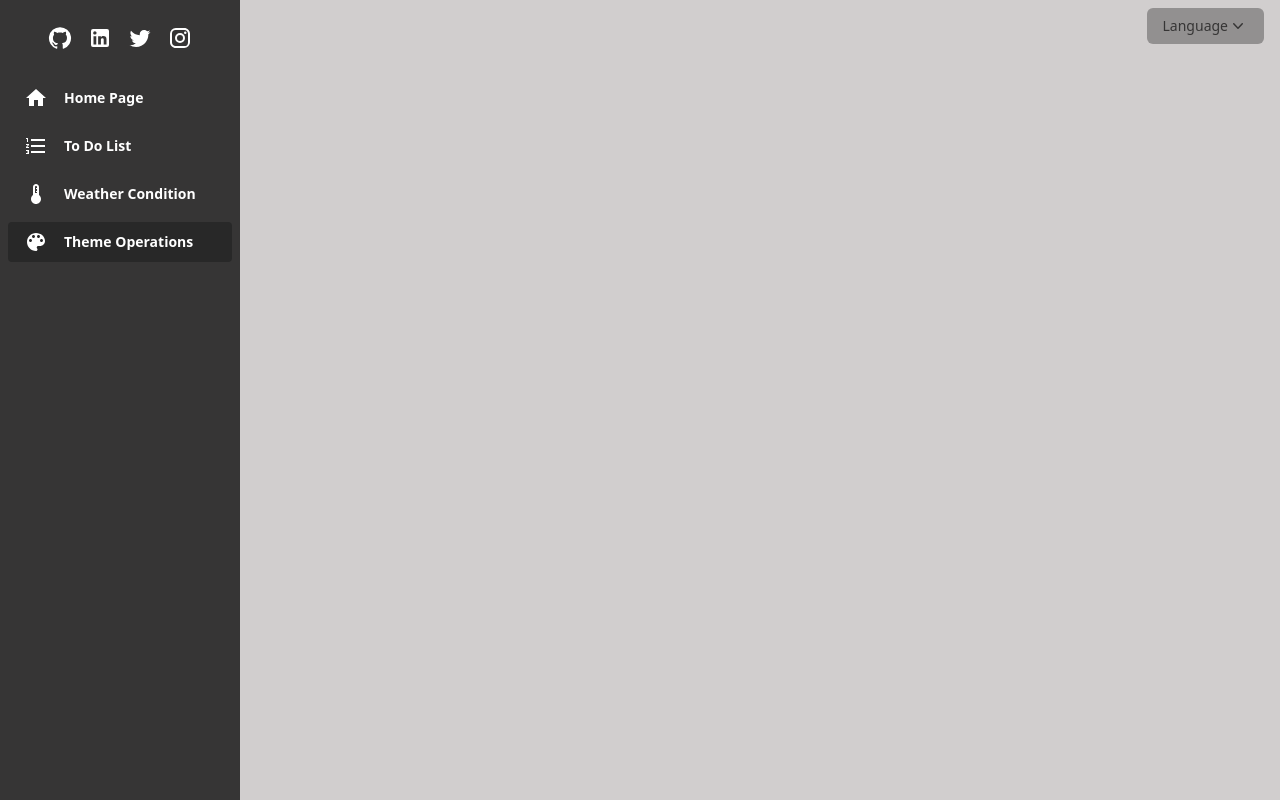
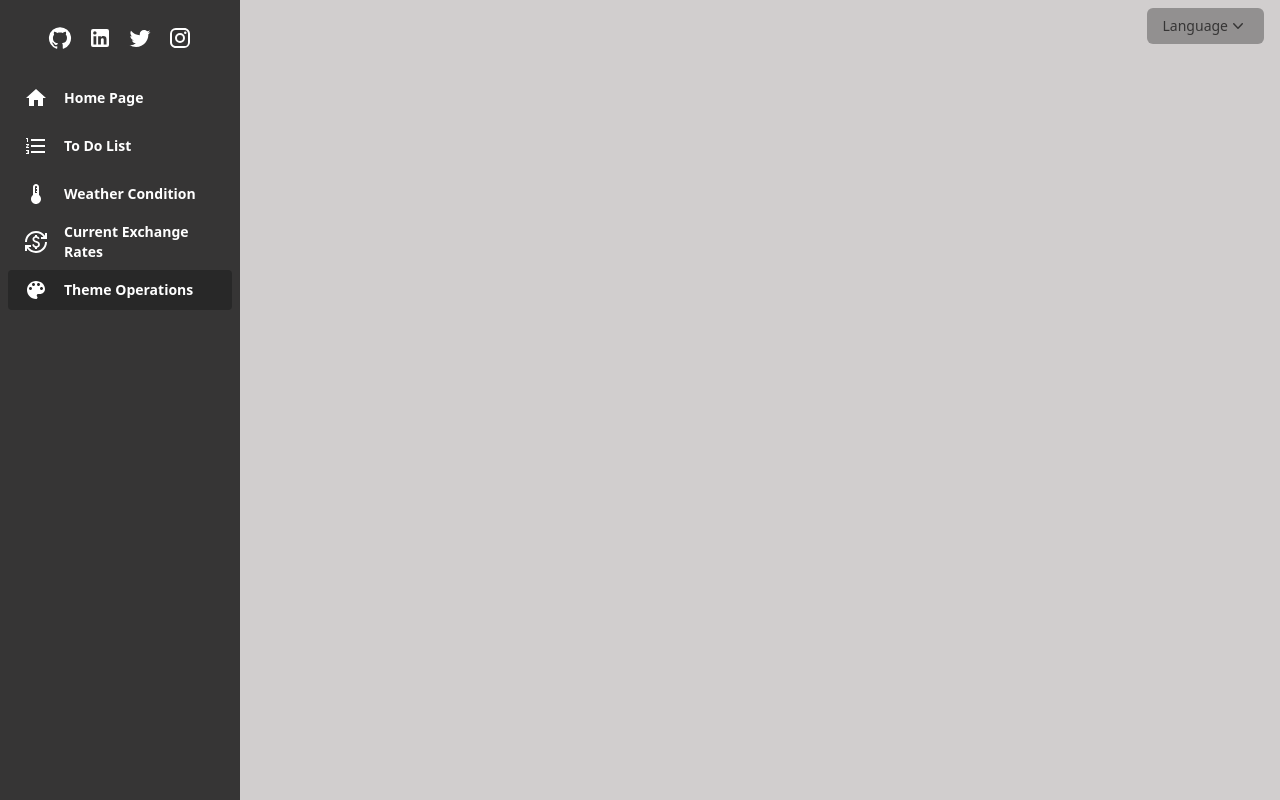
Before and after one commit to aliergul/react-milestone, a React (Create React App) app: page /theme in a window 1280 px wide. Built offline with nearby package versions, Linux system fonts and the light colour scheme.

Commit message:
Adding current exchange rates page routing and draft

```diff
--- a/src/components/Content.js
+++ b/src/components/Content.js
@@ -7,6 +7,7 @@ import Home from "../pages/Home/Home";
 import Weather from "../pages/Weather/Weather";
 import ThemeOperations from "../pages/ThemeOperations/ThemeOperations";
 import { FilterProvider } from "../pages/Todo/TodoFilter/FilterContext";
+import Exchange from "../pages/Exchange/Exchange";
 
 function Content() {
   return (
@@ -27,6 +28,9 @@ function Content() {
           <Route path="/weather">
             <Weather />
           </Route>
+          <Route path="/exchange">
+            <Exchange />
+          </Route>
           <Route path="theme">
             <ThemeOperations />
           </Route>
--- a/src/components/Sidebar/Menu.js
+++ b/src/components/Sidebar/Menu.js
@@ -4,6 +4,7 @@ import HomeIcon from "@mui/icons-material/Home";
 import FormatListNumberedIcon from "@mui/icons-material/FormatListNumbered";
 import ThermostatIcon from "@mui/icons-material/Thermostat";
 import ColorLensIcon from "@mui/icons-material/ColorLens";
+import CurrencyExchangeIcon from "@mui/icons-material/CurrencyExchange";
 import i18n from "../../i18n/i18n";
 function Menu() {
   return (
@@ -52,6 +53,19 @@ function Menu() {
           <NavLink
             activeClassName="bg-active text-white"
             exact
+            to={"/exchange"}
+            className="h-10 flex gap-x-4 items-center text-sm font-semibold text-link rounded hover:text-white px-4"
+          >
+            <span className="transition-all">
+              <CurrencyExchangeIcon />
+            </span>
+            {i18n.t("pages:exchange")}
+          </NavLink>
+        </li>
+        <li>
+          <NavLink
+            activeClassName="bg-active text-white"
+            exact
             to={"/theme"}
             className="h-10 flex gap-x-4 items-center text-sm font-semibold text-link rounded hover:text-white px-4"
           >
--- a/src/i18n/en/all.json
+++ b/src/i18n/en/all.json
@@ -3,6 +3,7 @@
     "home_page": "Home Page",
     "to_do_list": "To Do List",
     "weather": "Weather Condition",
+    "exchange": "Current Exchange Rates",
     "theme_operations": "Theme Operations"
   },
   "language": {
--- a/src/i18n/tr/all.json
+++ b/src/i18n/tr/all.json
@@ -3,6 +3,7 @@
     "home_page": "Ana Sayfa",
     "to_do_list": "Yapılacaklar Listesi",
     "weather": "Hava Durumu",
+    "exchange": "Güncel Döviz Kurları",
     "theme_operations": "Tema İşlemleri"
   },
   "language": {
--- /dev/null
+++ b/src/pages/Exchange/Exchange.js
@@ -0,0 +1,7 @@
+import React from "react";
+
+const Exchange = () => {
+  return <div className="text-black">Current Exchange Rates</div>;
+};
+
+export default Exchange;
```
